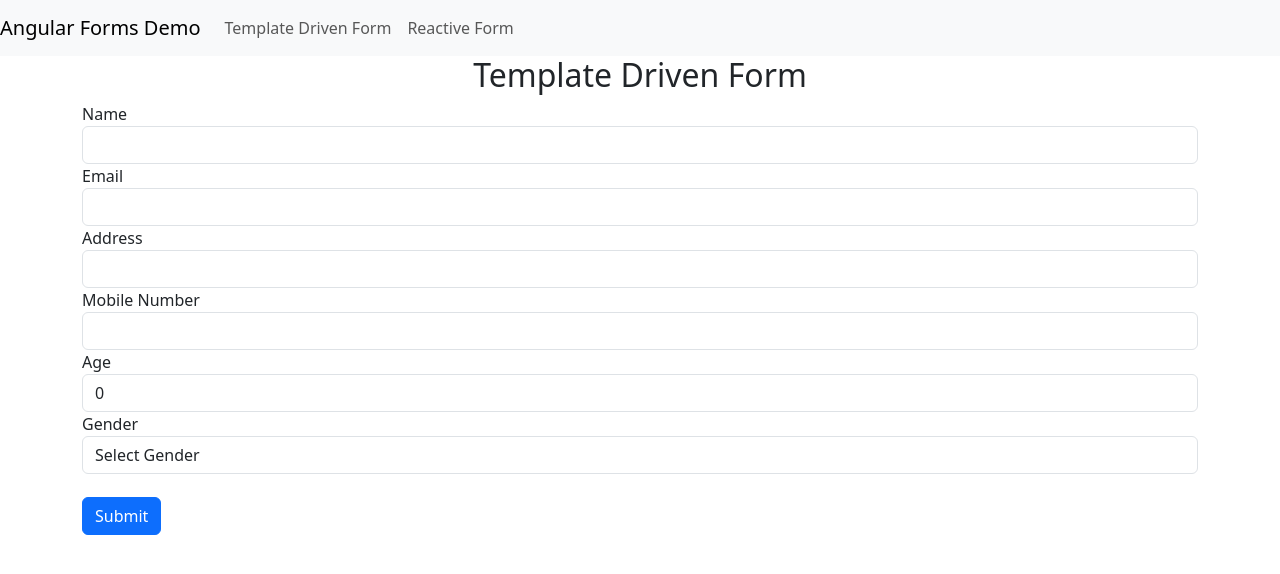
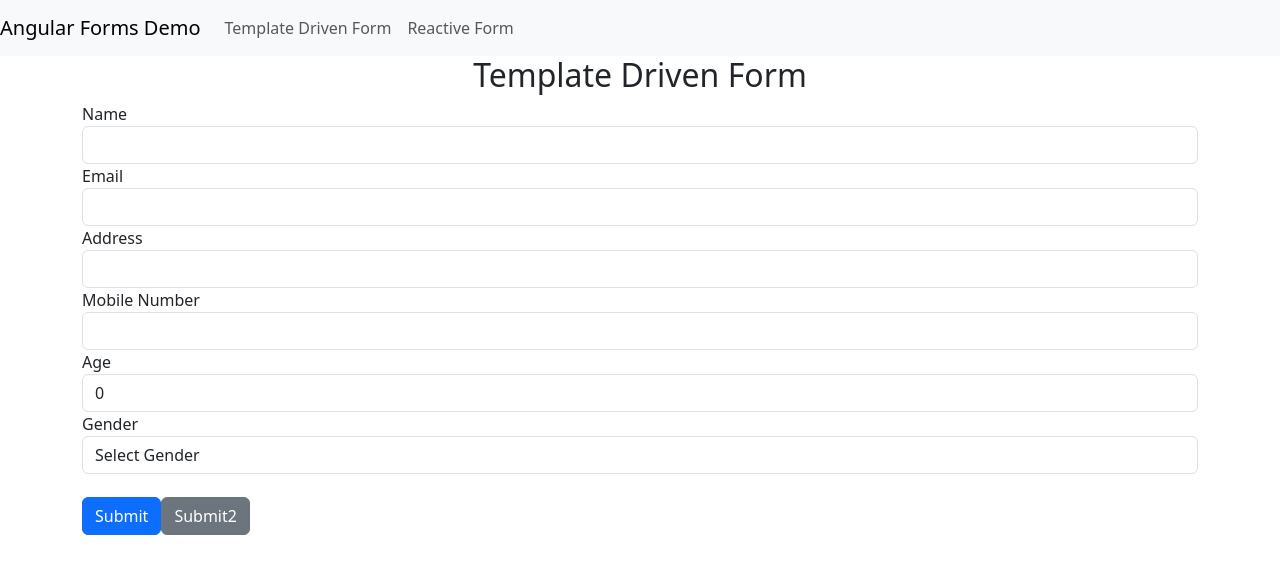
Before and after one commit to nksubramanian/AngularFormsDemo, an Angular app in the folder EmployeeData/: page / in a window 1280 px wide. Shown: the top 574 px of the page. Built offline with nearby package versions, Linux system fonts and the light colour scheme.

Commit message:
added more buttongs

```diff
--- a/EmployeeData/src/app/components/template-driven-form/template-driven-form.component.html
+++ b/EmployeeData/src/app/components/template-driven-form/template-driven-form.component.html
@@ -59,5 +59,6 @@
     </div>
 
     <button type="submit" class="btn btn-primary">Submit</button>
+    <button type="button" class="btn btn-secondary" (click)="submitForm(userForm)">Submit2</button>
   </form>
 </div>
```
